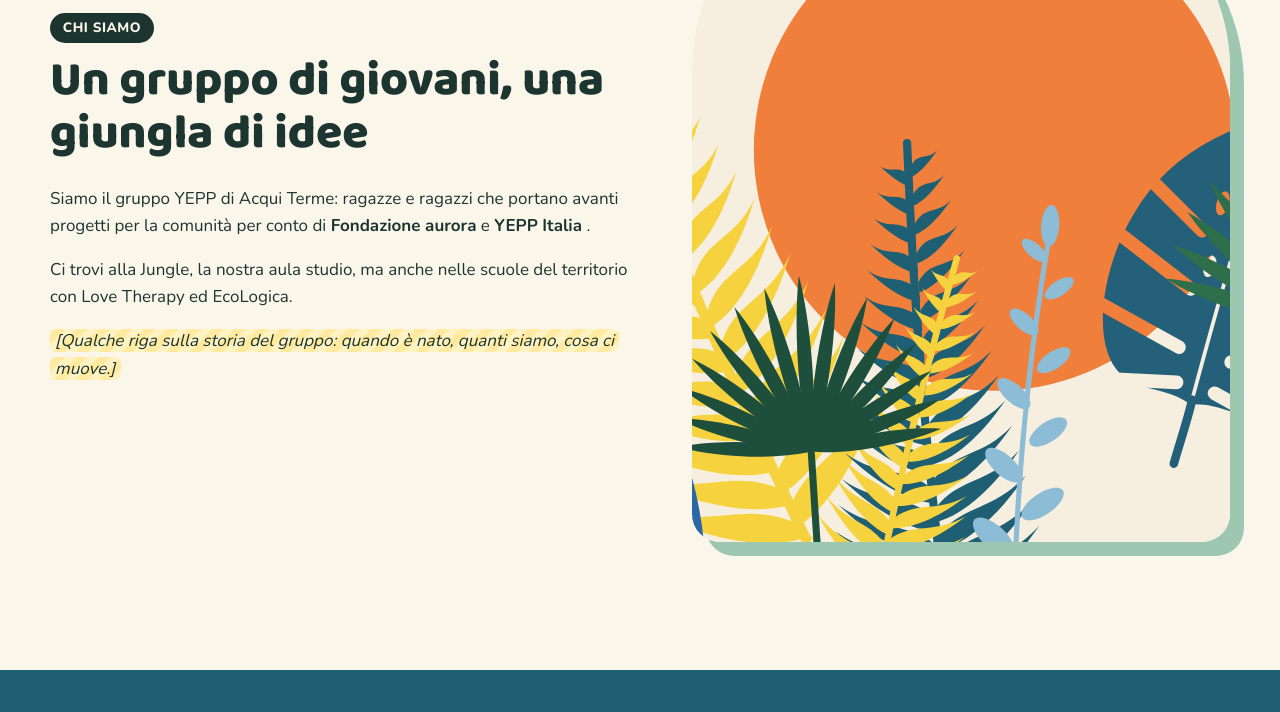
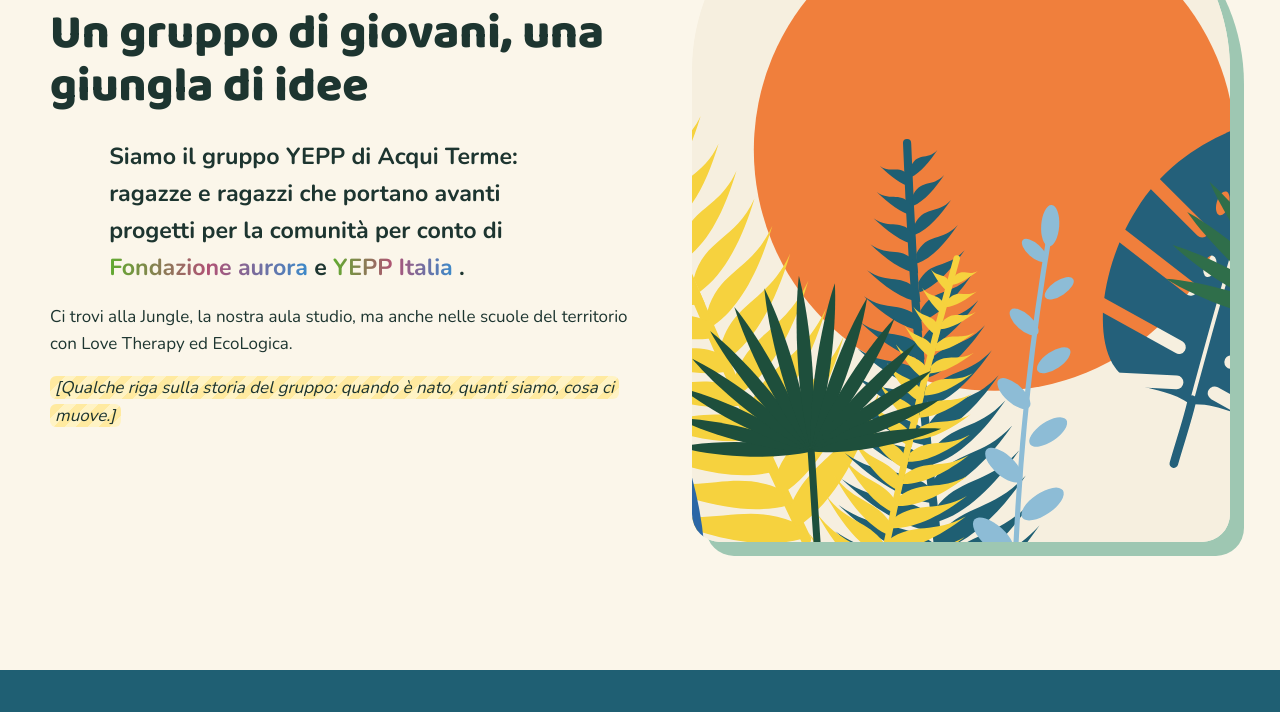
Before and after one commit to yeppacquiterme-tech/yeppacquiterme-tech.github.io, a plain HTML site: page index.html in a window 1280 px wide. Shown: the part 1900-2612 px from the top of the page. Drawn offline with nearby package versions, Linux system fonts and the light colour scheme.

Commit message:
Update index.html

```diff
--- a/index.html
+++ b/index.html
@@ -83,7 +83,7 @@
         <div>
           <span class="etichetta">Chi siamo</span>
           <h2>Un gruppo di giovani, una giungla di idee</h2>
-          <p>Siamo il gruppo YEPP di Acqui Terme: ragazze e ragazzi che portano avanti progetti per la comunità per conto di <strong>Fondazione aurora</strong> e <strong>YEPP Italia</strong> .</p>
+          <p class="hero__frase">Siamo il gruppo YEPP di Acqui Terme: ragazze e ragazzi che portano avanti progetti per la comunità per conto di <strong>Fondazione aurora</strong> e <strong>YEPP Italia</strong> .</p>
           <p>Ci trovi alla Jungle, la nostra aula studio, ma anche nelle scuole del territorio con Love Therapy ed EcoLogica.</p>
           <p><span class="da-completare">[Qualche riga sulla storia del gruppo: quando è nato, quanti siamo, cosa ci muove.]</span></p>
         </div>
```
